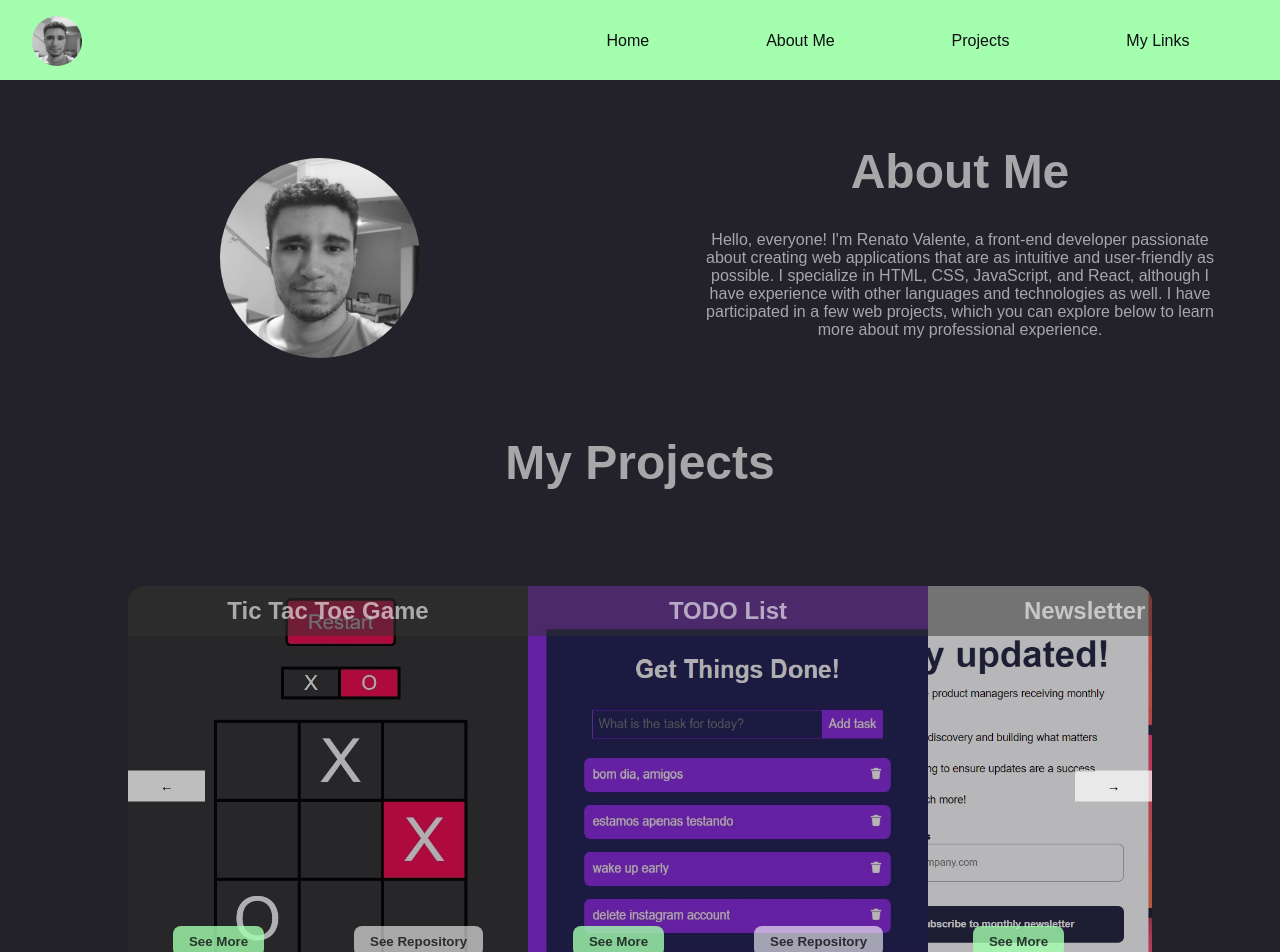
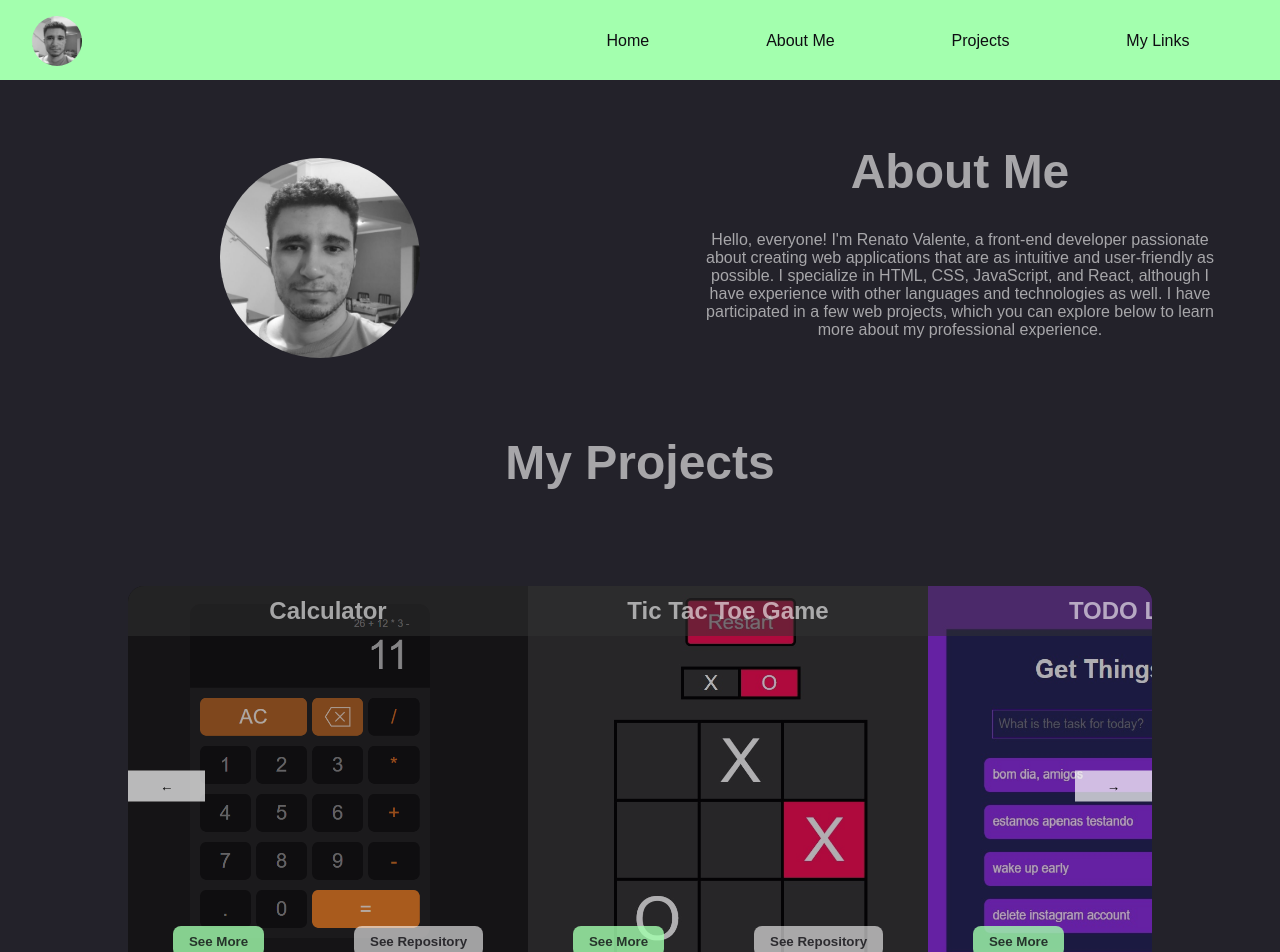
Before and after one commit to Renato-Valente/front-end-portifolio, a React (Vite) app: page / in a window 1280 px wide. Shown: the top 952 px of the page. Built offline with nearby package versions, Linux system fonts and the light colour scheme.

Commit message:
added the calculator project to the projects list

```diff
--- a/src/components/Carousel.jsx
+++ b/src/components/Carousel.jsx
@@ -1,21 +1,17 @@
 import './Carousel.css'
 
-import decker from '../assets/double-decker.jpg'
-import fall from '../assets/fall.jpg'
-import mountains from '../assets/mountains.jpg'
-import dog from '../assets/dog.jpg'
 import ticTac from '../assets/tic-tac.jpg'
 import toDoList from '../assets/todo-list.jpg'
-import newsletter from '../assets/newsletter.png'
+import calculator from '../assets/calculator.png'
 
 import { useEffect, useRef, useState } from 'react'
 
 const Carousel = () => {
 
     const [images, setImages] = useState([
+        {src: calculator, link: 'https://react-calculator-gheb.onrender.com/', title: 'Calculator', repo: 'https://github.com/Renato-Valente/react-calculator.git'},
         {src: ticTac, link: 'https://react-tic-tac-toe-a6a1.onrender.com/', title: 'Tic Tac Toe Game', repo: 'https://github.com/Renato-Valente/react-tic-tac-toe'},
-        {src: toDoList, link: 'https://react-todo-list-uyvh.onrender.com/', title: 'TODO List', repo: 'https://github.com/Renato-Valente/react-todo-list'},
-        {src: newsletter, link: 'https://front-end-mentor-newsletter-sign-in.onrender.com/', title: 'Newsletter Sign in', repo: 'https://github.com/Renato-Valente/newsletter-sign-in'}
+        {src: toDoList, link: 'https://react-todo-list-uyvh.onrender.com/', title: 'TODO List', repo: 'https://github.com/Renato-Valente/react-todo-list'}
     ])
 
     const imageSizeInitialValue = window.matchMedia('(max-width: 600px)').matches ? 300 : 400;
```
Also changed, not shown: src/assets/calculator.png (added).
